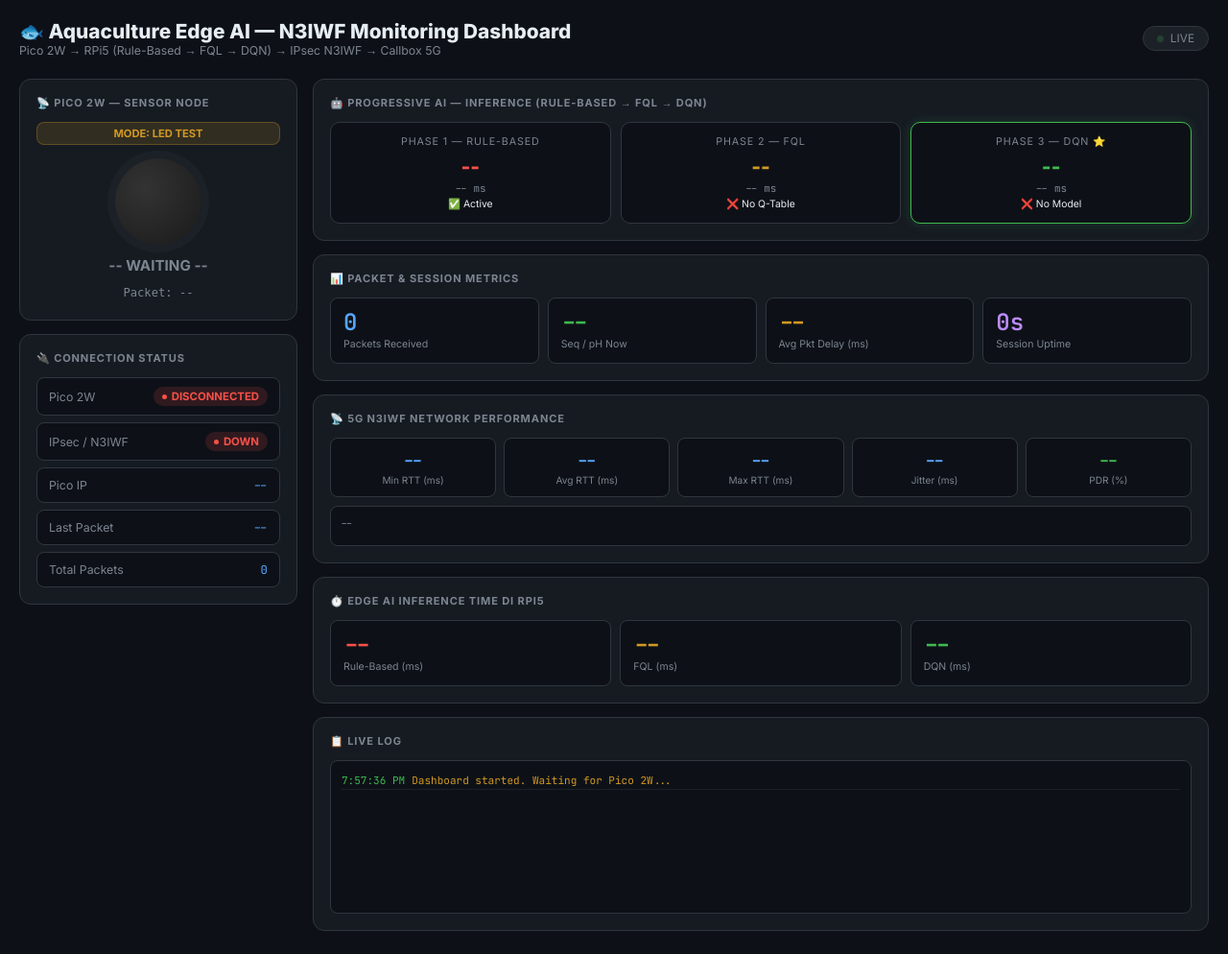
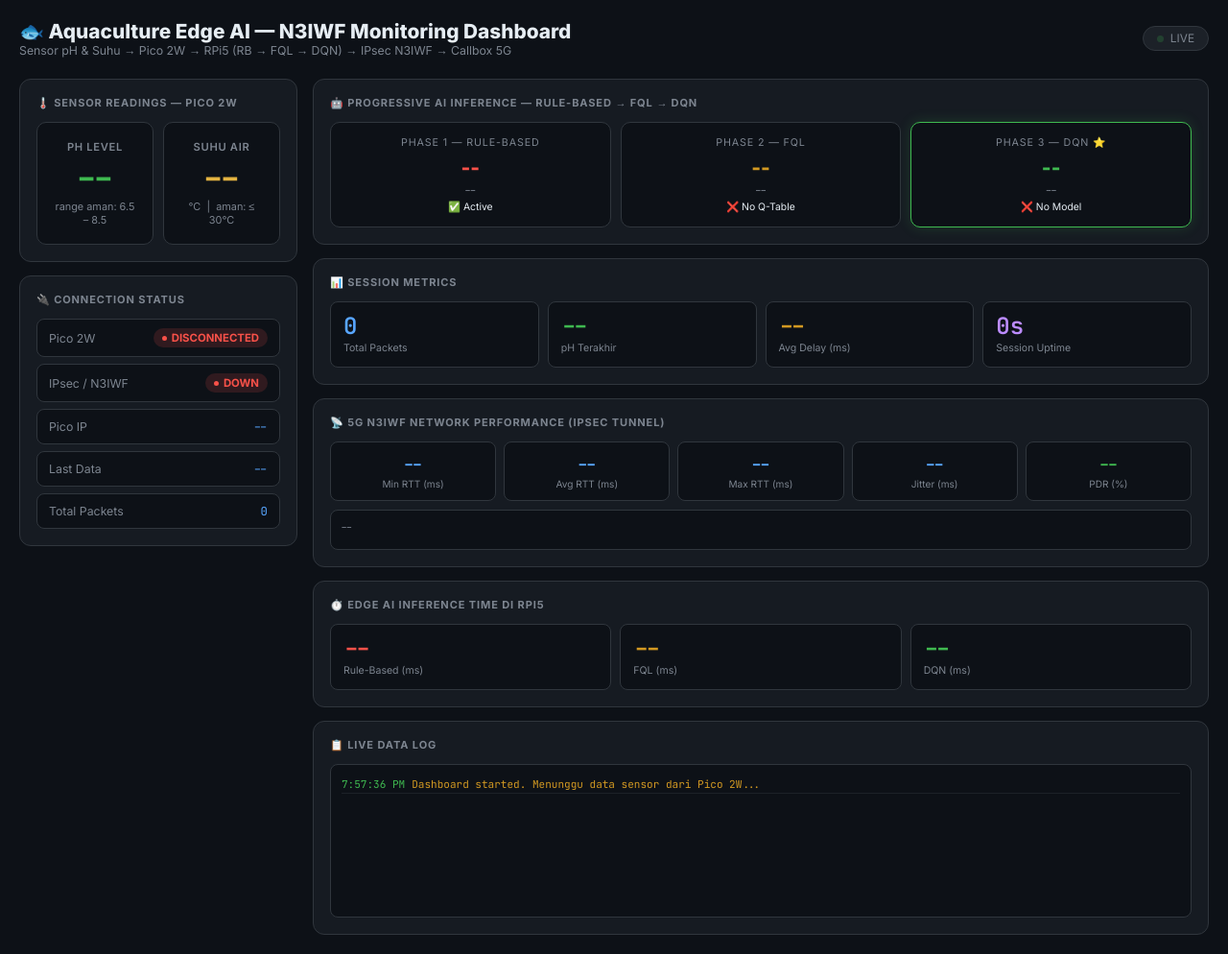
Before and after one commit to Faril23netizen/thesis, a Flask app: page / in a window 1280 px wide. Shown: the whole page at 96% size. Before the commit the page ends 970 px from the top, so only its background shows below. Run offline with Flask 3, Linux system fonts and the light colour scheme; data that the repository does not hold is empty.

Commit message:
n3iwf: remove LED/TEST mode from dashboard - only pH & suhu sensor

```diff
--- a/n3iwf/templates/index.html
+++ b/n3iwf/templates/index.html
@@ -30,15 +30,6 @@
     .card-title{font-size:.69rem;font-weight:700;color:var(--muted);text-transform:uppercase;
       letter-spacing:.08em;margin-bottom:13px;}
 
-    /* LED */
-    .led-wrap{display:flex;flex-direction:column;align-items:center;gap:12px;padding:4px 0;}
-    .led{width:90px;height:90px;border-radius:50%;background:radial-gradient(circle at 35% 35%,#333,#1a1a1a);
-      box-shadow:0 0 0 8px var(--card2);transition:all .15s;}
-    .led.on{background:radial-gradient(circle at 35% 35%,#fffde0,#ffe066,#ffb300);
-      box-shadow:0 0 0 8px var(--card2),0 0 28px 10px rgba(255,200,0,.5);}
-    .led-label{font-size:.95rem;font-weight:700;color:var(--muted);}
-    .led-label.on{color:#ffd700;}
-
     /* Status */
     .status-row{display:flex;flex-direction:column;gap:7px;}
     .status-item{display:flex;align-items:center;justify-content:space-between;
@@ -50,52 +41,59 @@
     .badge-dot{width:5px;height:5px;border-radius:50%;background:currentColor;}
     .g{background:rgba(63,185,80,.15);color:var(--green);}
     .r{background:rgba(248,81,73,.15);color:var(--red);}
-    .b{background:rgba(88,166,255,.15);color:var(--blue);}
-    .y{background:rgba(210,153,34,.15);color:var(--yellow);}
-
-    /* Mode banner */
-    .mode-banner{text-align:center;font-size:.7rem;font-weight:700;padding:4px 10px;
-      border-radius:8px;margin-bottom:10px;}
-    .mode-test{background:rgba(210,153,34,.15);color:var(--yellow);border:1px solid rgba(210,153,34,.3);}
-    .mode-real{background:rgba(63,185,80,.15);color:var(--green);border:1px solid rgba(63,185,80,.3);}
 
     /* Sensor */
-    .sensor-row{display:grid;grid-template-columns:1fr 1fr;gap:8px;}
-    .sensor-box{background:var(--bg);border:1px solid var(--border);border-radius:8px;padding:12px;text-align:center;}
-    .sensor-val{font-family:'JetBrains Mono',monospace;font-size:1.8rem;font-weight:700;}
-    .sensor-unit{font-size:.67rem;color:var(--muted);margin-top:3px;}
+    .sensor-row{display:grid;grid-template-columns:1fr 1fr;gap:10px;}
+    .sensor-box{background:var(--bg);border:1px solid var(--border);border-radius:10px;
+      padding:18px;text-align:center;}
+    .sensor-val{font-family:'JetBrains Mono',monospace;font-size:2.2rem;font-weight:700;line-height:1;}
+    .sensor-unit{font-size:.68rem;color:var(--muted);margin-top:5px;}
+    .sensor-label{font-size:.7rem;font-weight:600;color:var(--muted);
+      text-transform:uppercase;letter-spacing:.06em;margin-bottom:8px;}
+
+    /* pH color coding */
+    .ph-safe{color:var(--green);}
+    .ph-warn{color:var(--yellow);}
+    .ph-danger{color:var(--red);}
+    .temp-ok{color:var(--orange);}
+    .temp-warn{color:var(--yellow);}
+    .temp-danger{color:var(--red);}
 
     /* Progressive AI */
     .prog-grid{display:grid;grid-template-columns:1fr 1fr 1fr;gap:10px;}
-    .prog-box{background:var(--bg);border:1px solid var(--border);border-radius:10px;padding:13px;
-      text-align:center;transition:border-color .3s,box-shadow .3s;}
-    .prog-box.active{border-color:var(--green);box-shadow:0 0 12px rgba(63,185,80,.2);}
+    .prog-box{background:var(--bg);border:1px solid var(--border);border-radius:10px;
+      padding:14px;text-align:center;transition:border-color .3s,box-shadow .3s;}
+    .prog-box.best{border-color:var(--green);box-shadow:0 0 14px rgba(63,185,80,.2);}
     .prog-algo{font-size:.67rem;color:var(--muted);text-transform:uppercase;letter-spacing:.08em;margin-bottom:7px;}
-    .prog-action{font-size:1.3rem;font-weight:800;margin-bottom:3px;}
+    .prog-action{font-size:1.3rem;font-weight:800;margin-bottom:4px;}
     .prog-ms{font-family:'JetBrains Mono',monospace;font-size:.68rem;color:var(--muted);}
-    .prog-status{font-size:.65rem;margin-top:3px;}
+    .prog-avail{font-size:.65rem;margin-top:4px;}
 
     /* Metrics */
     .metrics-4{display:grid;grid-template-columns:1fr 1fr 1fr 1fr;gap:9px;}
     .metrics-3{display:grid;grid-template-columns:1fr 1fr 1fr;gap:9px;}
     .metric-box{background:var(--bg);border:1px solid var(--border);border-radius:8px;padding:13px;}
-    .metric-val{font-family:'JetBrains Mono',monospace;font-size:1.5rem;font-weight:700;line-height:1;margin-bottom:4px;}
+    .metric-val{font-family:'JetBrains Mono',monospace;font-size:1.5rem;font-weight:700;
+      line-height:1;margin-bottom:4px;}
     .metric-name{font-size:.66rem;color:var(--muted);}
 
     /* Network */
     .net-grid{display:grid;grid-template-columns:repeat(5,1fr);gap:8px;}
-    .net-box{background:var(--bg);border:1px solid var(--border);border-radius:8px;padding:11px;text-align:center;}
-    .net-val{font-family:'JetBrains Mono',monospace;font-size:1.1rem;font-weight:700;color:var(--blue);margin-bottom:3px;}
+    .net-box{background:var(--bg);border:1px solid var(--border);border-radius:8px;
+      padding:11px;text-align:center;}
+    .net-val{font-family:'JetBrains Mono',monospace;font-size:1.1rem;font-weight:700;
+      color:var(--blue);margin-bottom:3px;}
     .net-name{font-size:.63rem;color:var(--muted);}
 
     /* IPsec */
     .ipsec-detail{font-family:'JetBrains Mono',monospace;font-size:.66rem;color:var(--muted);
-      background:var(--bg);border:1px solid var(--border);border-radius:8px;padding:10px;
-      word-break:break-all;min-height:42px;margin-top:9px;}
+      background:var(--bg);border:1px solid var(--border);border-radius:8px;
+      padding:10px;word-break:break-all;min-height:42px;margin-top:9px;}
 
     /* Log */
-    .log-box{background:var(--bg);border:1px solid var(--border);border-radius:8px;padding:11px;
-      height:160px;overflow-y:auto;font-family:'JetBrains Mono',monospace;font-size:.69rem;color:var(--muted);}
+    .log-box{background:var(--bg);border:1px solid var(--border);border-radius:8px;
+      padding:11px;height:160px;overflow-y:auto;
+      font-family:'JetBrains Mono',monospace;font-size:.69rem;color:var(--muted);}
     .log-entry{padding:2px 0;border-bottom:1px solid #1c2128;}
     .ts{color:var(--green);margin-right:7px;}
 
@@ -107,7 +105,7 @@
 <div class="header">
   <div>
     <h1>🐟 Aquaculture Edge AI — N3IWF Monitoring Dashboard</h1>
-    <p>Pico 2W → RPi5 (Rule-Based → FQL → DQN) → IPsec N3IWF → Callbox 5G</p>
+    <p>Sensor pH & Suhu → Pico 2W → RPi5 (RB → FQL → DQN) → IPsec N3IWF → Callbox 5G</p>
   </div>
   <div class="badge-live"><div class="dot"></div>LIVE</div>
 </div>
@@ -117,32 +115,24 @@
   <!-- ── LEFT ── -->
   <div class="col-l">
 
+    <!-- Sensor Readings -->
     <div class="card">
-      <div class="card-title">📡 Pico 2W — Sensor Node</div>
-      <div id="mode-banner" class="mode-banner mode-test">MODE: TEST</div>
-
-      <div id="test-panel">
-        <div class="led-wrap">
-          <div class="led" id="led"></div>
-          <div class="led-label" id="led-label">-- WAITING --</div>
-          <div style="font-family:monospace;font-size:.76rem;color:var(--muted)" id="led-seq">Packet: --</div>
-        </div>
-      </div>
-
-      <div id="real-panel" style="display:none">
+      <div class="card-title">🌡️ Sensor Readings — Pico 2W</div>
       <div class="sensor-row">
         <div class="sensor-box">
-            <div class="sensor-val" id="s-ph" style="color:var(--blue)">--</div>
-            <div class="sensor-unit">pH Level</div>
+          <div class="sensor-label">pH Level</div>
+          <div class="sensor-val ph-safe" id="s-ph">--</div>
+          <div class="sensor-unit">range aman: 6.5 – 8.5</div>
         </div>
         <div class="sensor-box">
-            <div class="sensor-val" id="s-temp" style="color:var(--orange)">--</div>
-            <div class="sensor-unit">Suhu (°C)</div>
-          </div>
+          <div class="sensor-label">Suhu Air</div>
+          <div class="sensor-val temp-ok" id="s-temp">--</div>
+          <div class="sensor-unit">°C &nbsp;|&nbsp; aman: ≤ 30°C</div>
         </div>
       </div>
     </div>
 
+    <!-- Connection Status -->
     <div class="card">
       <div class="card-title">🔌 Connection Status</div>
       <div class="status-row">
@@ -159,7 +149,7 @@
           <span class="sval" id="pico-ip">--</span>
         </div>
         <div class="status-item">
-          <span class="slabel">Last Packet</span>
+          <span class="slabel">Last Data</span>
           <span class="sval" id="last-seen">--</span>
         </div>
         <div class="status-item">
@@ -176,44 +166,48 @@
 
     <!-- Progressive AI -->
     <div class="card">
-      <div class="card-title">🤖 Progressive AI — Inference (Rule-Based → FQL → DQN)</div>
+      <div class="card-title">🤖 Progressive AI Inference — Rule-Based → FQL → DQN</div>
       <div class="prog-grid">
+
         <div class="prog-box" id="rb-box">
           <div class="prog-algo">Phase 1 — Rule-Based</div>
           <div class="prog-action" id="rb-action" style="color:var(--red)">--</div>
           <div class="prog-ms" id="rb-ms">-- ms</div>
-          <div class="prog-status" id="rb-status"></div>
+          <div class="prog-avail" id="rb-avail"></div>
         </div>
+
         <div class="prog-box" id="fql-box">
           <div class="prog-algo">Phase 2 — FQL</div>
           <div class="prog-action" id="fql-action" style="color:var(--yellow)">--</div>
           <div class="prog-ms" id="fql-ms">-- ms</div>
-          <div class="prog-status" id="fql-status"></div>
+          <div class="prog-avail" id="fql-avail"></div>
         </div>
-        <div class="prog-box active" id="dqn-box">
+
+        <div class="prog-box best" id="dqn-box">
           <div class="prog-algo">Phase 3 — DQN ⭐</div>
           <div class="prog-action" id="dqn-action" style="color:var(--green)">--</div>
           <div class="prog-ms" id="dqn-ms">-- ms</div>
-          <div class="prog-status" id="dqn-status"></div>
+          <div class="prog-avail" id="dqn-avail"></div>
         </div>
+
       </div>
     </div>
 
     <!-- Packet Metrics -->
     <div class="card">
-      <div class="card-title">📊 Packet & Session Metrics</div>
+      <div class="card-title">📊 Session Metrics</div>
       <div class="metrics-4">
         <div class="metric-box">
           <div class="metric-val" style="color:var(--blue)" id="m-packets">0</div>
-          <div class="metric-name">Packets Received</div>
+          <div class="metric-name">Total Packets</div>
         </div>
         <div class="metric-box">
-          <div class="metric-val" style="color:var(--green)" id="m-seq">--</div>
-          <div class="metric-name">Seq / pH Now</div>
+          <div class="metric-val" style="color:var(--green)" id="m-ph">--</div>
+          <div class="metric-name">pH Terakhir</div>
         </div>
         <div class="metric-box">
-          <div class="metric-val" style="color:var(--yellow)" id="m-latency">--</div>
-          <div class="metric-name">Avg Pkt Delay (ms)</div>
+          <div class="metric-val" style="color:var(--yellow)" id="m-delay">--</div>
+          <div class="metric-name">Avg Delay (ms)</div>
         </div>
         <div class="metric-box">
           <div class="metric-val" style="color:var(--purple)" id="m-uptime">0s</div>
@@ -224,7 +218,7 @@
 
     <!-- 5G Network -->
     <div class="card">
-      <div class="card-title">📡 5G N3IWF Network Performance</div>
+      <div class="card-title">📡 5G N3IWF Network Performance (IPsec Tunnel)</div>
       <div class="net-grid">
         <div class="net-box"><div class="net-val" id="net-min">--</div><div class="net-name">Min RTT (ms)</div></div>
         <div class="net-box"><div class="net-val" id="net-avg">--</div><div class="net-name">Avg RTT (ms)</div></div>
@@ -235,7 +229,7 @@
       <div class="ipsec-detail" id="ipsec-detail">Checking IPsec tunnel...</div>
     </div>
 
-    <!-- Inference Timing -->
+    <!-- Edge AI Inference Time -->
     <div class="card">
       <div class="card-title">⏱️ Edge AI Inference Time di RPi5</div>
       <div class="metrics-3">
@@ -256,7 +250,7 @@
 
     <!-- Log -->
     <div class="card">
-      <div class="card-title">📋 Live Log</div>
+      <div class="card-title">📋 Live Data Log</div>
       <div class="log-box" id="log"></div>
     </div>
 
@@ -264,49 +258,46 @@
 </div>
 
 <script>
-  let sessionStart=null, prevConn=null, prevSeq=null;
+  let sessionStart=null, prevConn=null, prevPH=null;
   const log=document.getElementById('log');
 
-  function addLog(msg,color){
+  function addLog(msg, color){
     const now=new Date().toLocaleTimeString();
     const d=document.createElement('div'); d.className='log-entry';
     d.innerHTML=`<span class="ts">${now}</span><span style="color:${color||'inherit'}">${msg}</span>`;
     log.prepend(d); if(log.children.length>80) log.removeChild(log.lastChild);
   }
 
+  function phColor(ph){
+    if(ph===null||ph==='--') return '';
+    if(ph>=6.5&&ph<=8.5) return 'ph-safe';
+    if(ph>=6.0&&ph<=9.0) return 'ph-warn';
+    return 'ph-danger';
+  }
+  function tempColor(t){
+    if(t===null||t==='--') return 'temp-ok';
+    if(t<=30) return 'temp-ok';
+    if(t<=34) return 'temp-warn';
+    return 'temp-danger';
+  }
+
   async function fetchState(){
     try{
       const d=await (await fetch('/api/state')).json();
 
-      // Mode
-      const banner=document.getElementById('mode-banner');
-      const tp=document.getElementById('test-panel'), rp=document.getElementById('real-panel');
-      if(d.mode==='REAL'){
-        banner.className='mode-banner mode-real'; banner.textContent='MODE: REAL SENSOR ✅';
-        tp.style.display='none'; rp.style.display='block';
-        document.getElementById('s-ph').textContent  = d.pH!=null ? d.pH.toFixed(2) : '--';
-        document.getElementById('s-temp').textContent= d.T !=null ? d.T.toFixed(1)  : '--';
-        document.getElementById('m-seq').textContent = d.pH!=null ? d.pH.toFixed(2) : '--';
-      } else {
-        banner.className='mode-banner mode-test'; banner.textContent='MODE: LED TEST';
-        tp.style.display='block'; rp.style.display='none';
-        const led=document.getElementById('led'), ll=document.getElementById('led-label');
-        if(d.connected){
-          d.led?(led.classList.add('on'),ll.className='led-label on',ll.textContent='LED ON')
-               :(led.classList.remove('on'),ll.className='led-label',ll.textContent='LED OFF');
-          document.getElementById('led-seq').textContent=`Packet #${d.seq}`;
-          document.getElementById('m-seq').textContent=d.seq;
-        } else {
-          led.classList.remove('on'); ll.className='led-label'; ll.textContent='-- WAITING --';
-          document.getElementById('led-seq').textContent='Packet: --';
-        }
-      }
+      // Sensor values
+      const phEl=document.getElementById('s-ph');
+      const tEl =document.getElementById('s-temp');
+      if(d.pH!=null){ phEl.textContent=d.pH.toFixed(2); phEl.className='sensor-val '+phColor(d.pH); }
+      else           { phEl.textContent='--'; phEl.className='sensor-val ph-safe'; }
+      if(d.T!=null)  { tEl.textContent=d.T.toFixed(1);  tEl.className='sensor-val '+tempColor(d.T); }
+      else           { tEl.textContent='--'; tEl.className='sensor-val temp-ok'; }
 
       // Badges
       const pb=document.getElementById('pico-badge');
       if(d.connected){
         pb.className='badge g'; pb.innerHTML='<span class="badge-dot"></span>CONNECTED';
-        if(prevConn===false){addLog(`Pico connected from ${d.pico_ip}`,'#3fb950'); sessionStart=Date.now();}
+        if(prevConn===false){ addLog(`Pico connected dari ${d.pico_ip}`,'#3fb950'); sessionStart=Date.now(); }
       } else {
         pb.className='badge r'; pb.innerHTML='<span class="badge-dot"></span>DISCONNECTED';
         if(prevConn===true) addLog('Pico disconnected','#f85149');
@@ -314,16 +305,17 @@
       prevConn=d.connected;
 
       const ib=document.getElementById('ipsec-badge');
-      if(d.ipsec){ib.className='badge g'; ib.innerHTML='<span class="badge-dot"></span>ESTABLISHED';}
-      else        {ib.className='badge r'; ib.innerHTML='<span class="badge-dot"></span>DOWN';}
+      ib.className=d.ipsec?'badge g':'badge r';
+      ib.innerHTML=d.ipsec?'<span class="badge-dot"></span>ESTABLISHED':'<span class="badge-dot"></span>DOWN';
       document.getElementById('ipsec-detail').textContent=d.ipsec_detail;
 
-      // Status info
+      // Info
       document.getElementById('pico-ip').textContent  =d.pico_ip;
       document.getElementById('last-seen').textContent=d.last_seen_ago!=null?`${d.last_seen_ago}s ago`:'--';
       document.getElementById('total-pkt').textContent=d.total_packets;
       document.getElementById('m-packets').textContent=d.total_packets;
-      document.getElementById('m-latency').textContent=d.connected&&d.latency_avg?d.latency_avg:'--';
+      document.getElementById('m-ph').textContent     =d.pH!=null?d.pH.toFixed(2):'--';
+      document.getElementById('m-delay').textContent  =d.connected&&d.latency_avg?d.latency_avg:'--';
 
       if(sessionStart&&d.connected){
         const s=Math.floor((Date.now()-sessionStart)/1000);
@@ -339,8 +331,7 @@
         document.getElementById('net-pdr').textContent   =`${d.net_pdr}%`;
       }
 
-      // Progressive AI
-      if(d.mode==='REAL'){
+      // Progressive AI decisions
       document.getElementById('rb-action').textContent =d.rb_action||'--';
       document.getElementById('fql-action').textContent=d.fql_action||'--';
       document.getElementById('dqn-action').textContent=d.dqn_action||'--';
@@ -350,26 +341,23 @@
       document.getElementById('t-rb').textContent =d.rb_infer_ms||'--';
       document.getElementById('t-fql').textContent=d.fql_infer_ms||'--';
       document.getElementById('t-dqn').textContent=d.dqn_infer_ms||'--';
+
+      document.getElementById('rb-avail').textContent =d.rb_available ?'✅ Active':'❌ N/A';
+      document.getElementById('fql-avail').textContent=d.fql_available?'✅ Active':'❌ No Q-Table';
+      document.getElementById('dqn-avail').textContent=d.dqn_available?'✅ Active':'❌ No Model';
+
+      // Log
+      if(d.connected&&d.pH!=null&&d.pH!==prevPH){
+        addLog(`pH=${d.pH.toFixed(2)} T=${d.T?.toFixed(1)}°C → RB:${d.rb_action} FQL:${d.fql_action} DQN:${d.dqn_action}`,'#58a6ff');
+        prevPH=d.pH;
       }
 
-      document.getElementById('rb-status').textContent =d.rb_available ?'✅ Active':'❌ N/A';
-      document.getElementById('fql-status').textContent=d.fql_available?'✅ Active':'❌ No Q-Table';
-      document.getElementById('dqn-status').textContent=d.dqn_available?'✅ Active':'❌ No Model';
-
-      // Log
-      if(d.connected&&d.mode==='REAL'&&d.pH!==prevSeq){
-        addLog(`pH=${d.pH?.toFixed(2)} T=${d.T?.toFixed(1)}°C → RB:${d.rb_action} FQL:${d.fql_action} DQN:${d.dqn_action}`,'#58a6ff');
-        prevSeq=d.pH;
-      } else if(d.connected&&d.mode==='TEST'&&d.seq!==prevSeq&&prevSeq!==null){
-        addLog(`seq=${d.seq} LED=${d.led?'ON':'OFF'} delay=${d.latency_avg}ms`,'#58a6ff');
-        prevSeq=d.seq;
-      }
     } catch(e){ addLog('Error: '+e.message,'#f85149'); }
   }
 
   setInterval(fetchState,500);
   fetchState();
-  addLog('Dashboard started. Waiting for Pico 2W...','#d29922');
+  addLog('Dashboard started. Menunggu data sensor dari Pico 2W...','#d29922');
 </script>
 </body>
 </html>
```
Lines whose indentation alone changed are shown as unchanged.
